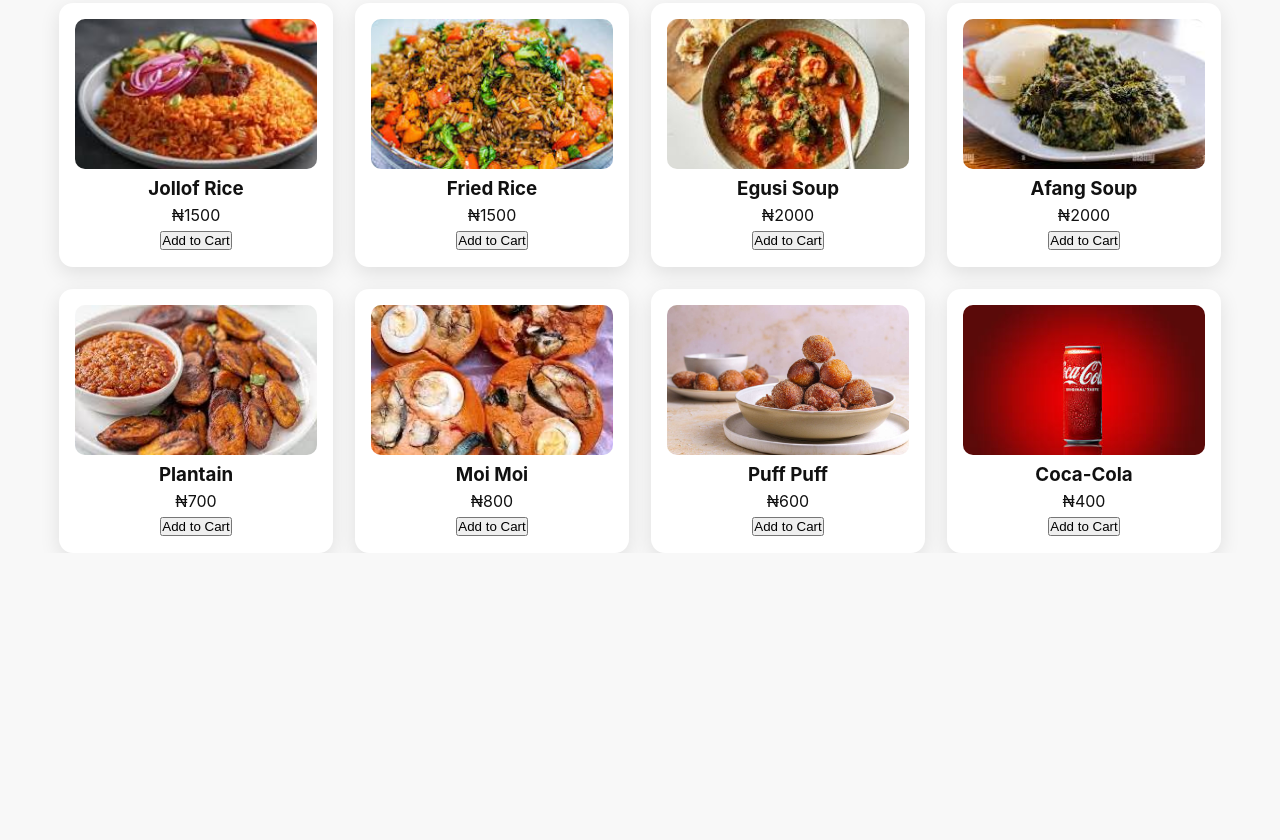
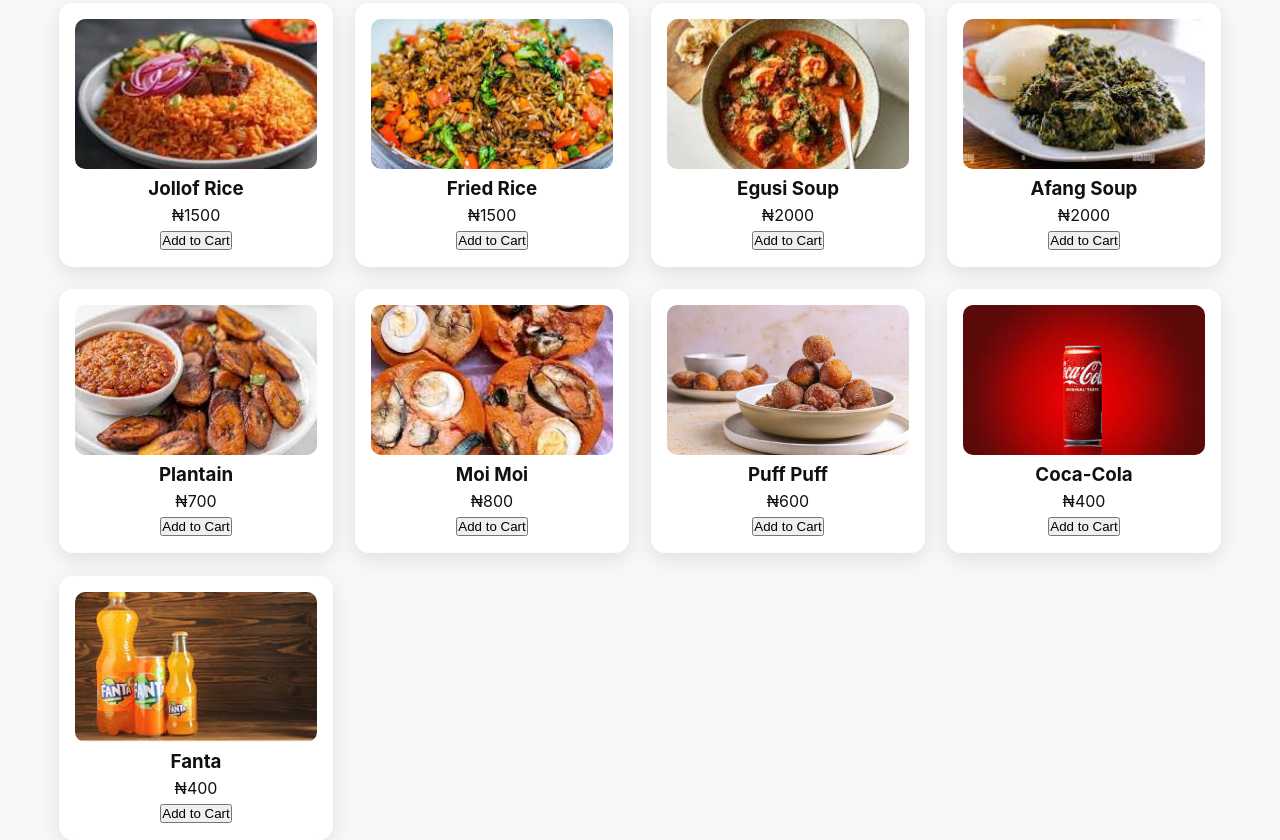
Before and after one commit to stanley-odhiambomwai/Chop-Website, a plain HTML site: page Order.html in a window 1280 px wide. Shown: the part 614-1454 px from the top of the page. Before the commit the page ends 1167 px from the top, so only its background shows below. Drawn offline with Linux system fonts and the light colour scheme.

Commit message:
Addition of Fanta drink

```diff
--- a/Order.html
+++ b/Order.html
@@ -127,6 +127,13 @@
     <p>₦400</p>
     <button class="add-btn">Add to Cart</button>
   </div>
+
+    <div class="order-item" data-cat="drinks" data-name="Fanta" data-price="400">
+    <img src="Images/Drink2.jpeg" alt="Fanta">
+    <h3>Fanta</h3>
+    <p>₦400</p>
+    <button class="add-btn">Add to Cart</button>
+  </div>
   </div>
 </section>
 
```
